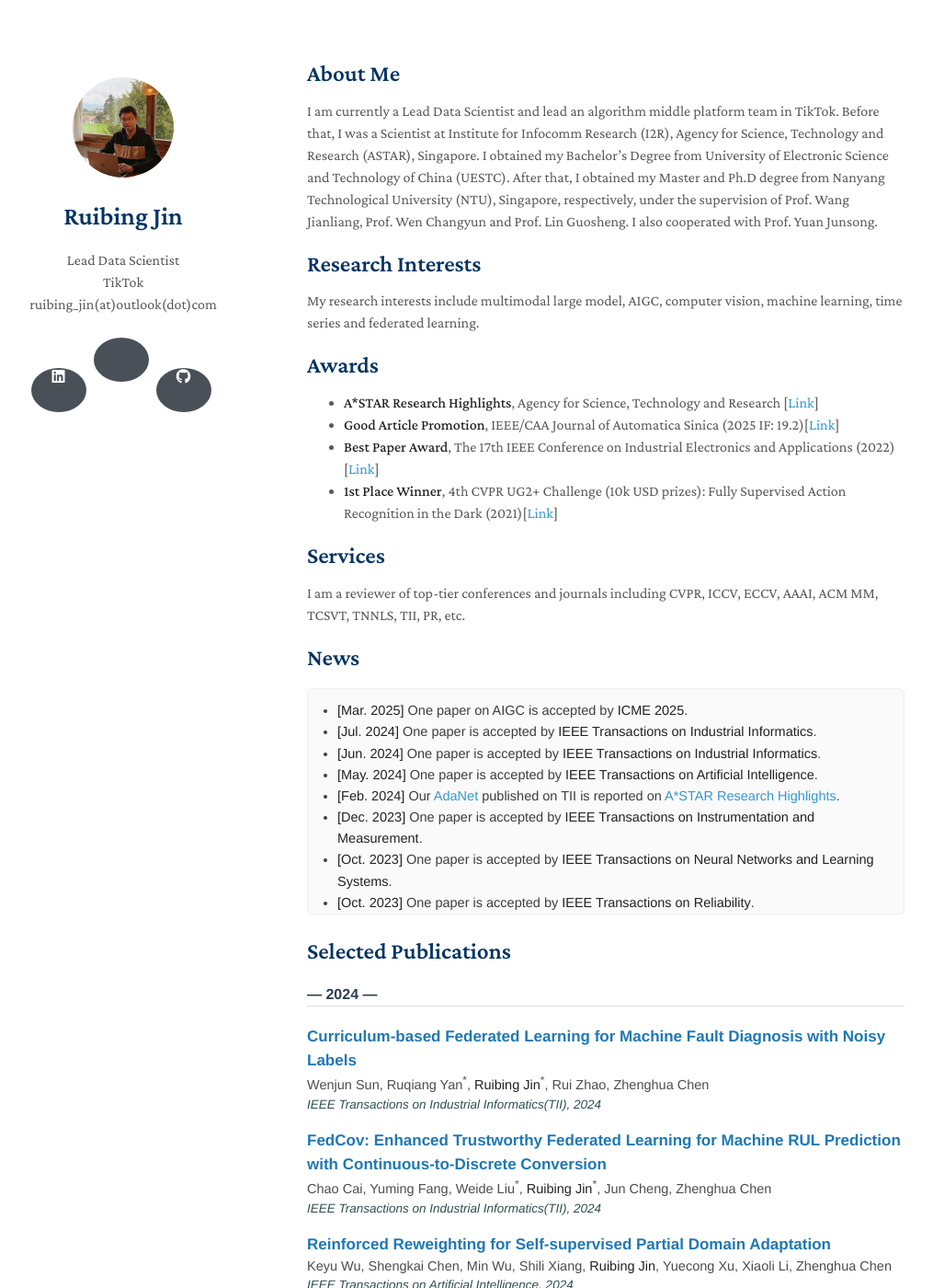
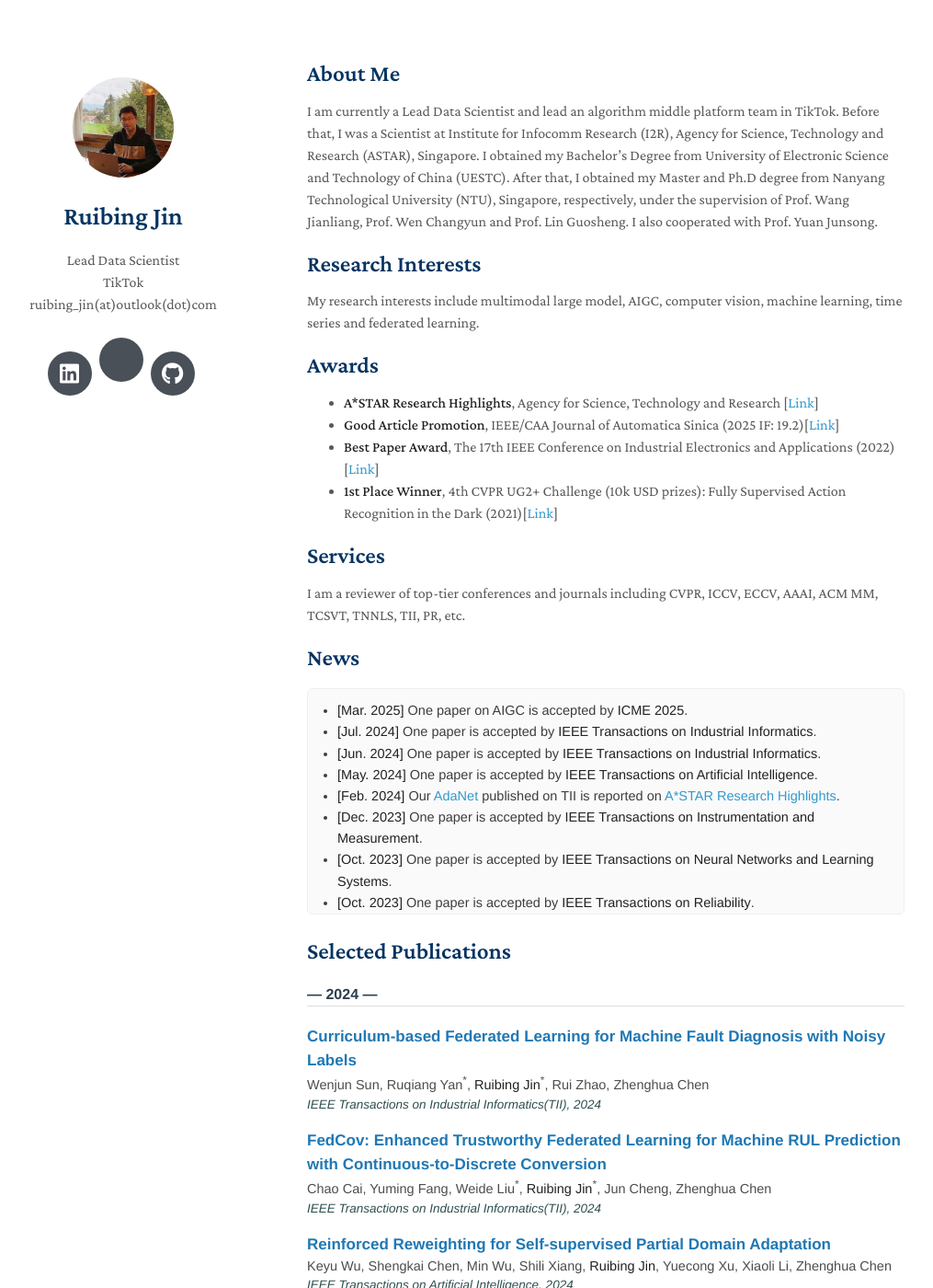
Before and after one commit to ruibing-jin/ruibing-jin.github.io, a Jekyll site: the page built from index.md, in a window 1280 px wide and 1400 px high. Shown: the whole window at 92% size, without its empty margins (136-1151 px from the left). Built offline with Jekyll 4.4.1, drawn with Linux system fonts in a browser that asks for light colours; nearby versions of some CDN libraries; a style sheet for code colours, icons or effects is not loaded; our own code applies the rules of GitHub Pages for plain Markdown files.

Commit message:
Update style.scss

```diff
--- a/assets/css/style.scss
+++ b/assets/css/style.scss
@@ -1,9 +1,3 @@
 ---
 ---
 @import "minimal-light";
-.social-icons a {
-  font-size: 16px !important;   /* 提升字体大小至16px或以上 */
-  line-height: 1.2;
-  display: inline-block;
-  padding: 0 6px;               /* 增大触控区域 */
-}
```
